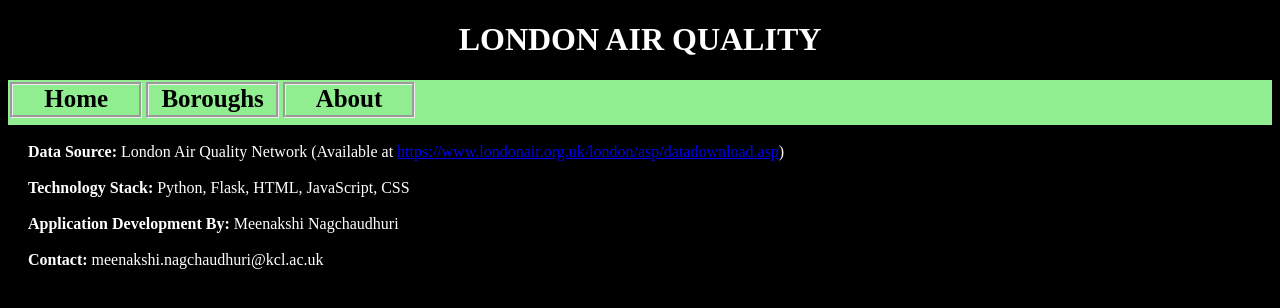
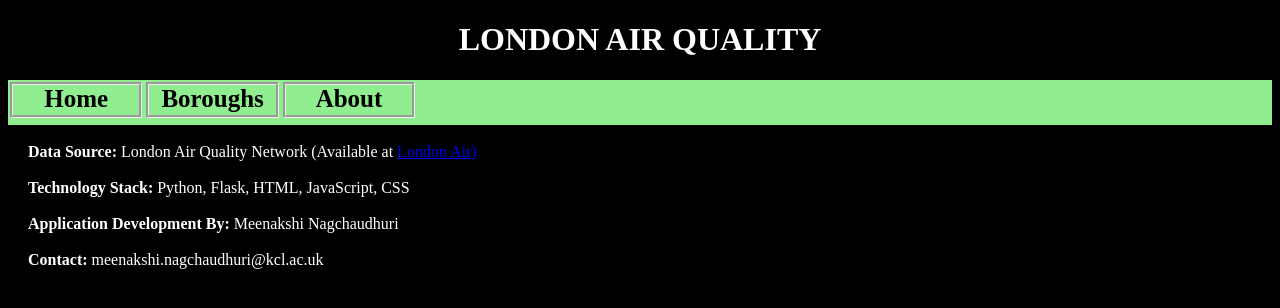
Before and after one commit to nagcme/London-Air-Quality, a Flask app: page /about in a window 1280 px wide. Shown: the top 308 px of the page. Run offline with Flask 2, Linux system fonts and the light colour scheme.

Commit message:
Update about.html

```diff
--- a/templates/about.html
+++ b/templates/about.html
@@ -7,7 +7,7 @@
 <body>
 <div style="color:white;padding-left:20px">
     <br><b>Data Source:</b> London Air Quality Network (Available at
-    <a href="url">https://www.londonair.org.uk/london/asp/datadownload.asp</a>)</br>
+    <a href="https://www.londonair.org.uk/london/asp/datadownload.asp">London Air)</a><br>
     <br><b>Technology Stack:</b> Python, Flask, HTML, JavaScript, CSS</br>
     <br><b>Application Development By:</b> Meenakshi Nagchaudhuri</br>
     <br><b>Contact:</b> meenakshi.nagchaudhuri@kcl.ac.uk</br>
```
